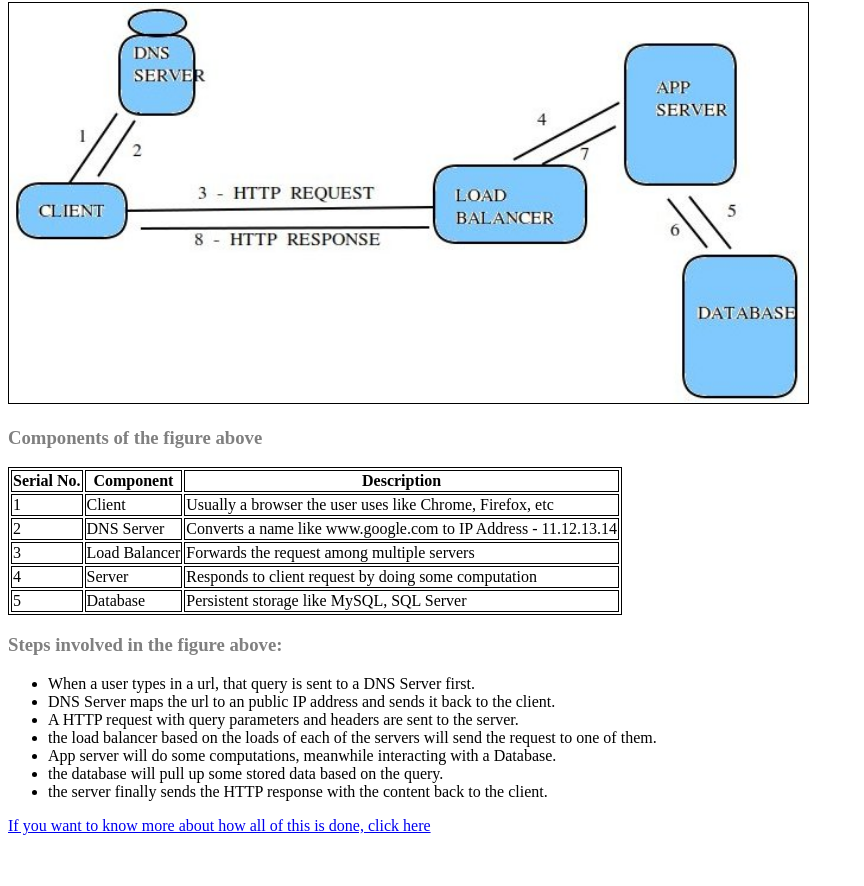
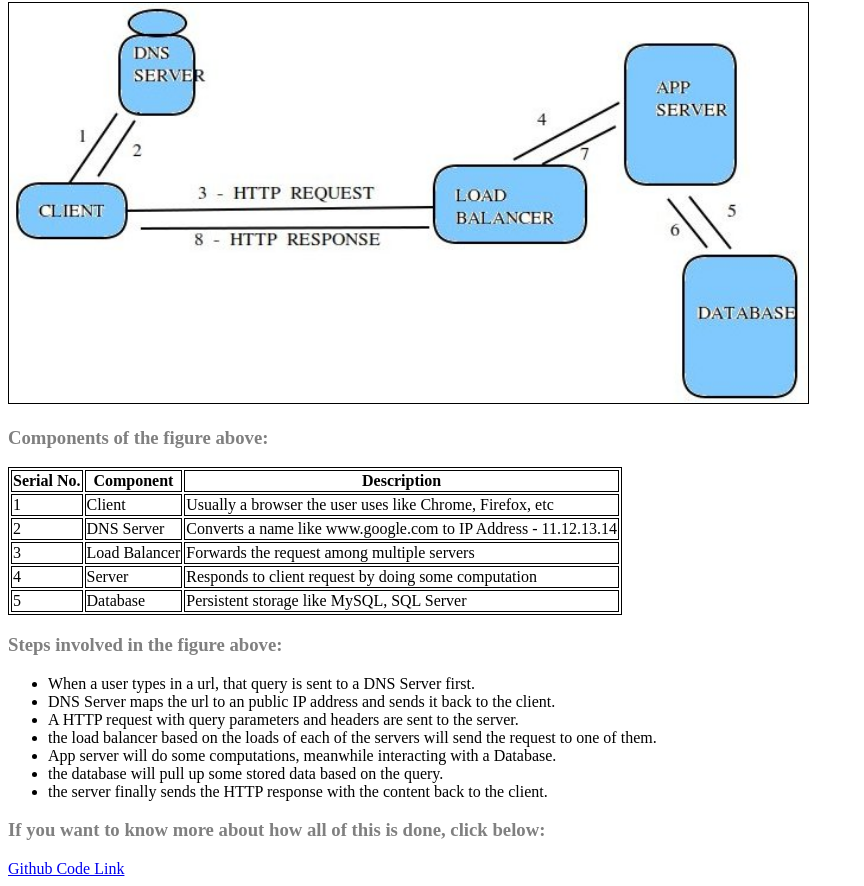
Before and after one commit to Swaroo/291A-Website, a plain HTML site: page index.html in a window 1280 px wide. Shown: the part 78-964 px from the top of the page, without its empty margins (0-864 px from the left). Before the commit the page ends 921 px from the top, so only its background shows below. Drawn offline with Linux system fonts and the light colour scheme.

Commit message:
formatting the html

```diff
--- a/index.html
+++ b/index.html
@@ -14,7 +14,7 @@
 <img src="HttpRequestResponse.jpg" alt="Request Response Cycle" height="400" widtd="600">
 </div>
 <div id="tables">
-<h3> Components of the figure above </h3>
+<h3> Components of the figure above: </h3>
 <table>
  <tr>
    <th>Serial No.</th>
@@ -61,7 +61,8 @@
 </ul>
 </div>
 <div id="links">
-<a href="https://gitdub.com/Swaroo/291A-Website">If you want to know more about how all of this is done, click here</a>
+<h3> If you want to know more about how all of this is done, click below: </h3>
+<a href="https://gitdub.com/Swaroo/291A-Website">Github Code Link</a>
 </div>
 </body>
 
```
